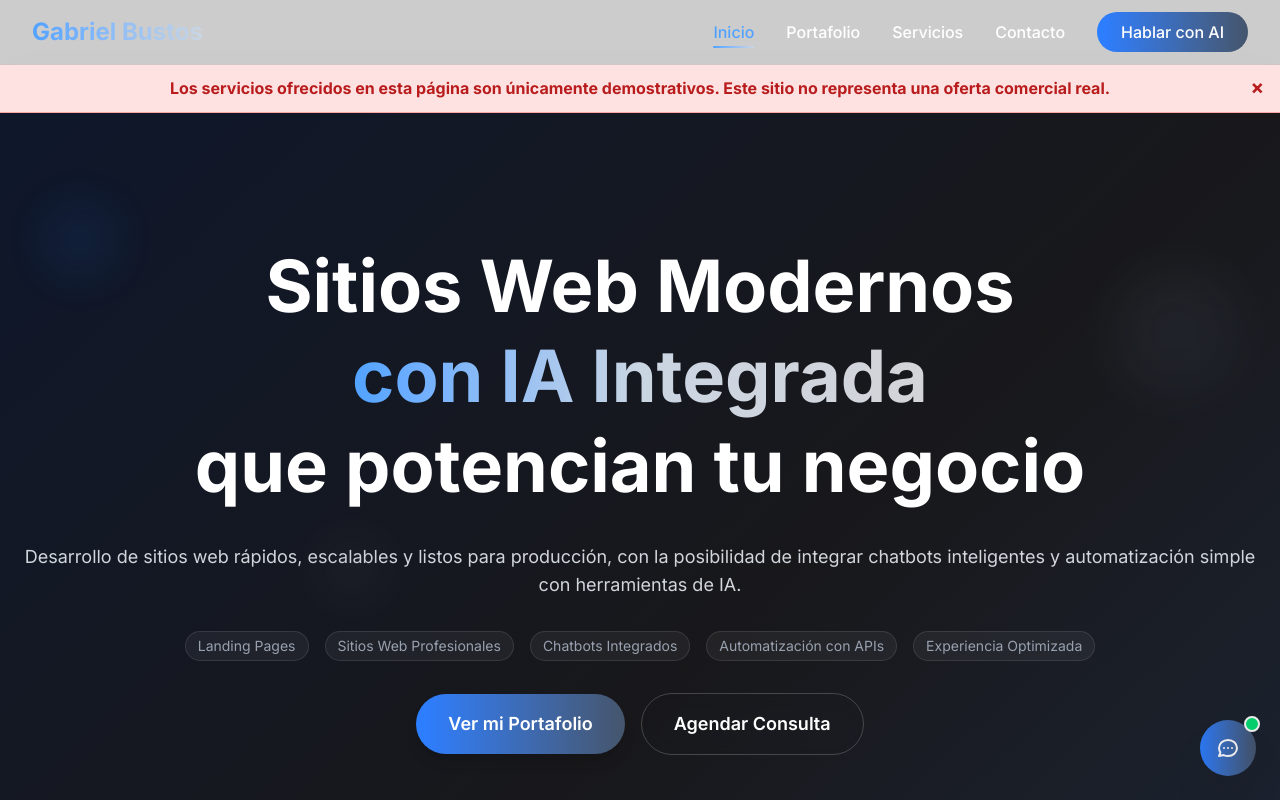
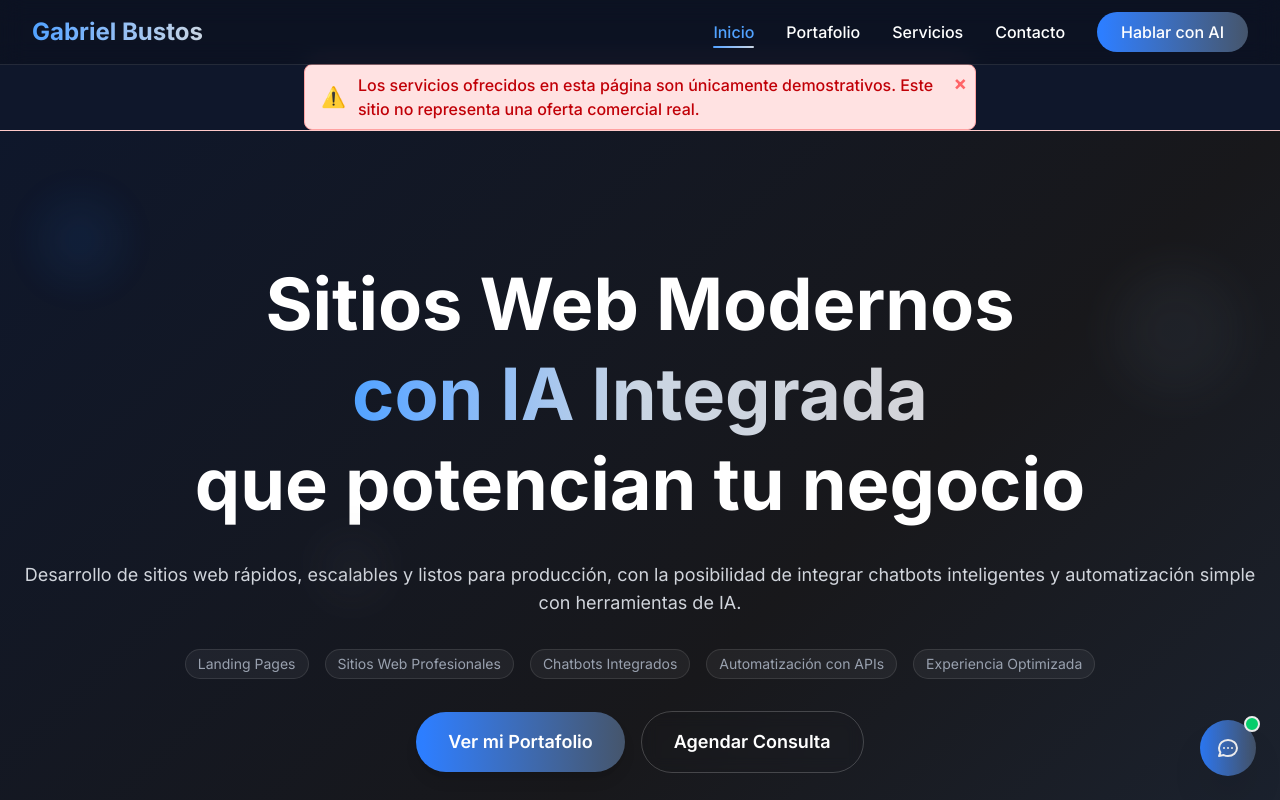
Before and after one commit to gabrielbustosdev/gabrielbustosdev-vercelapp, a Next.js app: page / in a window 1280 px wide. Shown: the top 800 px of the page. Built offline with nearby package versions, Linux system fonts and the light colour scheme.

Commit message:
Notice con mejoras de diseño

```diff
--- a/components/Notice.tsx
+++ b/components/Notice.tsx
@@ -6,10 +6,19 @@ export default function Notice() {
   const { showNotice, setShowNotice } = useContext(NoticeContext);
   if (!showNotice) return null;
   return (
-    <div className="w-full pt-16">
-      <div style={{ background: '#fee2e2', color: '#b91c1c', padding: '12px 16px', textAlign: 'center', fontWeight: 'bold', borderBottom: '1px solid #fca5a5', position: 'relative' }}>
-        <span>Los servicios ofrecidos en esta página son únicamente demostrativos. Este sitio no representa una oferta comercial real.</span>
-        <button onClick={() => setShowNotice(false)} style={{ position: 'absolute', right: 16, top: 8, background: 'none', border: 'none', color: '#b91c1c', fontSize: 20, cursor: 'pointer' }} aria-label="Cerrar alerta">&times;</button>
+    <div className="w-full flex justify-center pt-16 px-2 bg-slate-900 border-b border-red-200 shadow-sm animate-fade-in">
+      <div className="relative flex items-center gap-3 max-w-2xl w-full rounded-lg bg-red-100 border border-red-300 px-4 py-2">
+        <span className="text-red-500 text-xl">⚠️</span>
+        <span className="text-red-700 font-medium text-sm sm:text-base">
+          Los servicios ofrecidos en esta página son únicamente demostrativos. Este sitio no representa una oferta comercial real.
+        </span>
+        <button
+          onClick={() => setShowNotice(false)}
+          className="absolute right-2 top-1 text-red-400 hover:text-red-700 text-xl font-bold transition-colors"
+          aria-label="Cerrar alerta"
+        >
+          &times;
+        </button>
       </div>
     </div>
   );
```
